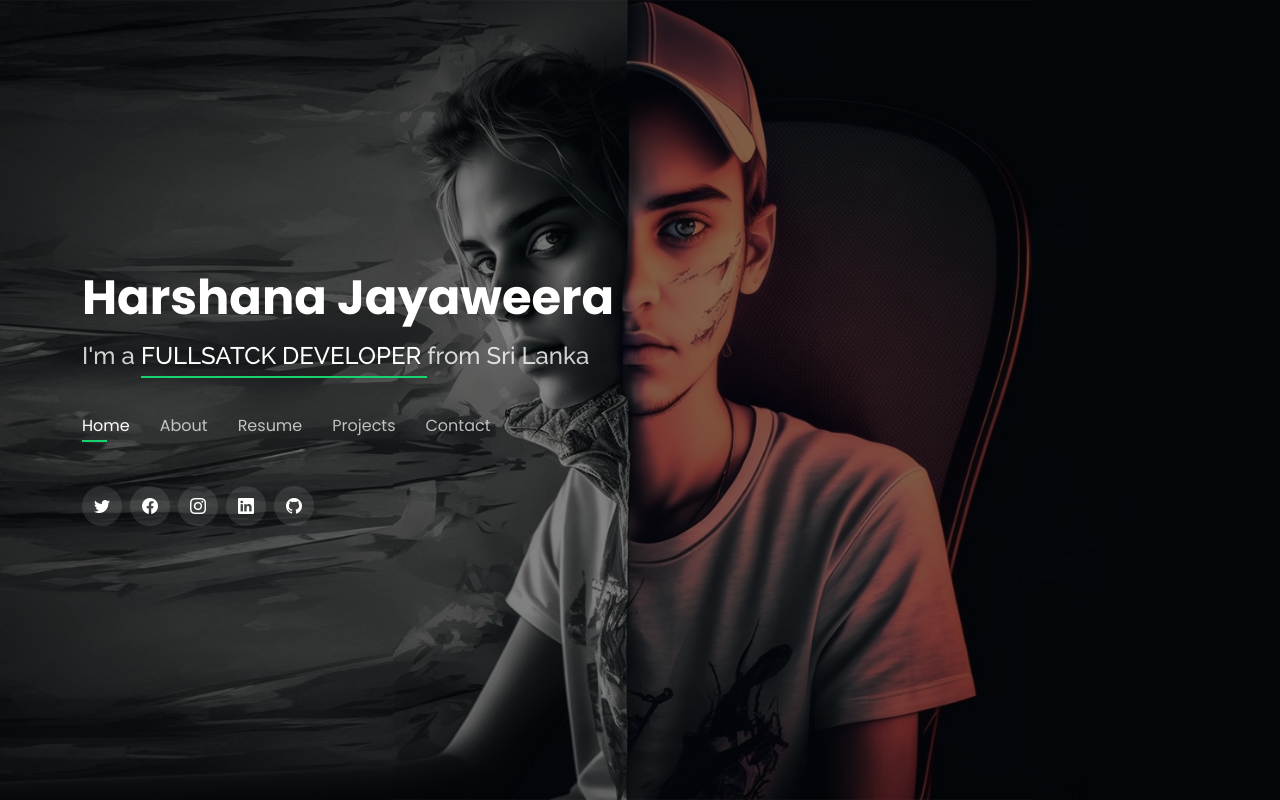
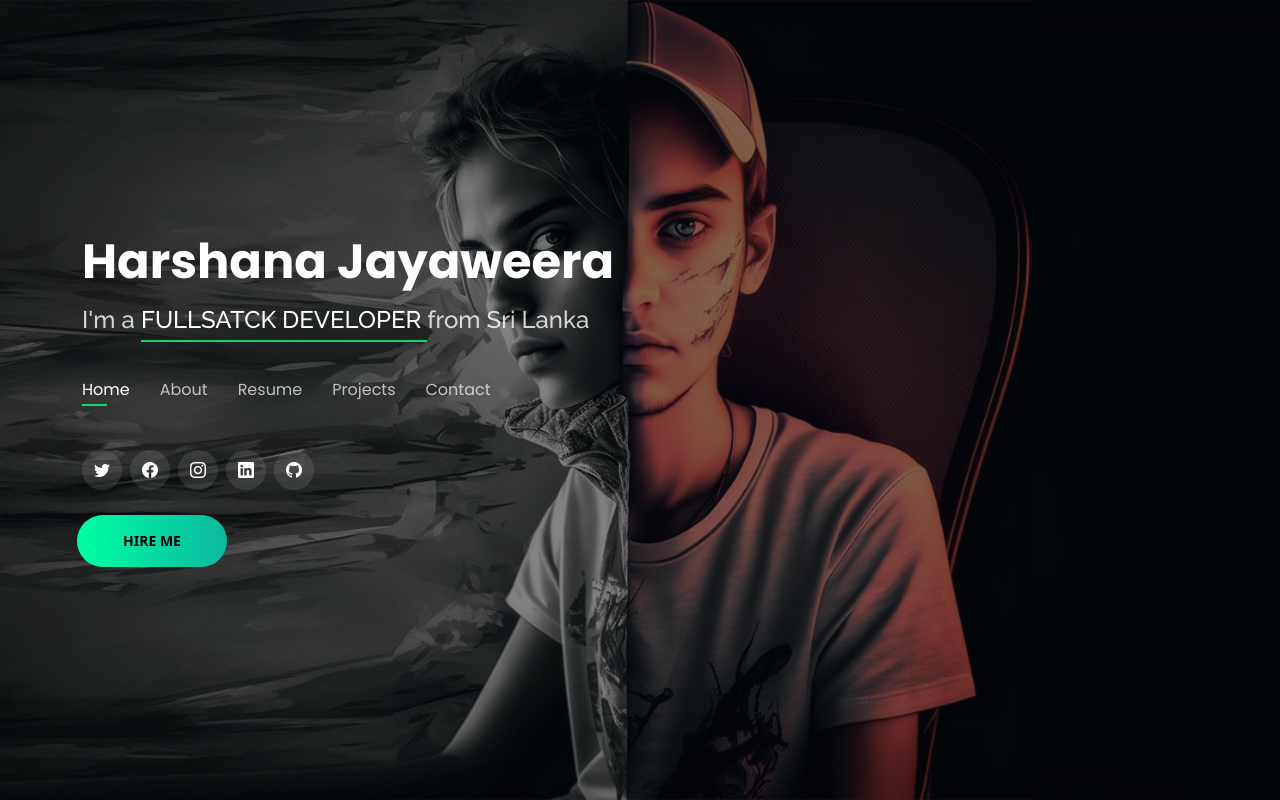
Before and after one commit to harshana-lk/portfolio, a plain HTML site: page index.html in a window 1280 px wide. Drawn offline with Linux system fonts and the light colour scheme.

Commit message:
added hire me button

```diff
--- /dev/null
+++ b/button.css
@@ -0,0 +1,64 @@
+.hire-me {
+  text-decoration: none;
+  position: relative;
+  border: none;
+  font-size: 14px;
+  font-family: inherit;
+  color: #020000;
+  width: 10em;
+  height: 3em;
+  line-height: 1em;
+  text-align: center;
+  background: linear-gradient(90deg, #00ffa3, #10a09c, #785a80, #9b9452);
+  background-size: 300%;
+  border-radius: 30px;
+  z-index: 1;
+  font-weight: bold;
+  margin-top: 30px;
+}
+
+.hire-me:hover {
+  animation: ani 8s linear infinite;
+  border: none;
+}
+
+@keyframes ani {
+  0% {
+    background-position: 0%;
+  }
+
+  100% {
+    background-position: 400%;
+  }
+}
+
+.hire-me:before {
+  content: "";
+  position: absolute;
+  top: -5px;
+  left: -5px;
+  right: -5px;
+  bottom: -5px;
+  z-index: -1;
+  background: linear-gradient(90deg, #00ffa3, #10a09c, #785a80, #9b9452);
+  background-size: 400%;
+  border-radius: 35px;
+  transition: 1s;
+}
+
+.hire-me:hover::before {
+  filter: blur(20px);
+}
+
+.hire-me:active {
+  background: linear-gradient(32deg, #00ffa3, #10a09c, #785a80, #9b9452);
+}
+
+@media (max-width: 992px) {
+  .hire-me {
+    font-size: 12px;
+    width: 6em;
+    height: 3em;
+    margin-left: 10px;
+  }
+}
--- a/index.html
+++ b/index.html
@@ -24,6 +24,7 @@
     />
     <link href="assets/vendor/remixicon/remixicon.css" rel="stylesheet" />
     <link href="assets/vendor/swiper/swiper-bundle.min.css" rel="stylesheet" />
+    <link rel="stylesheet" href="button.css" />
 
     <title>Portfolio</title>
   </head>
@@ -51,8 +52,11 @@
           <a href="#" class="facebook"><i class="bi bi-facebook"></i></a>
           <a href="#" class="instagram"><i class="bi bi-instagram"></i></a>
           <a href="#" class="linkedin"><i class="bi bi-linkedin"></i></a>
-          <a href="#" class="linkedin"><i class="bi bi-github"></i></a>
+          <a href="https://github.com/harshana-lk" class="github"
+            ><i class="bi bi-github"></i
+          ></a>
         </div>
+        <button class="hire-me">HIRE ME</button>
       </div>
     </header>
   </body>
```
